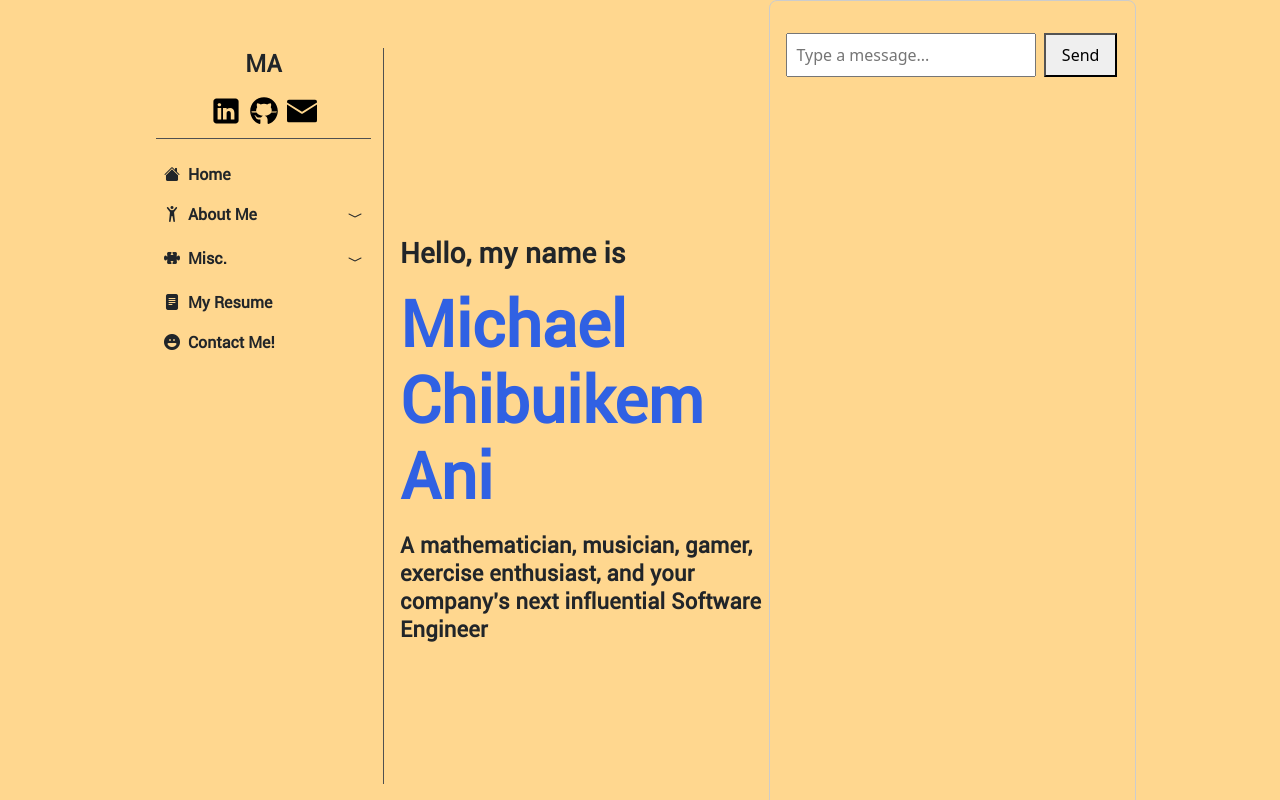
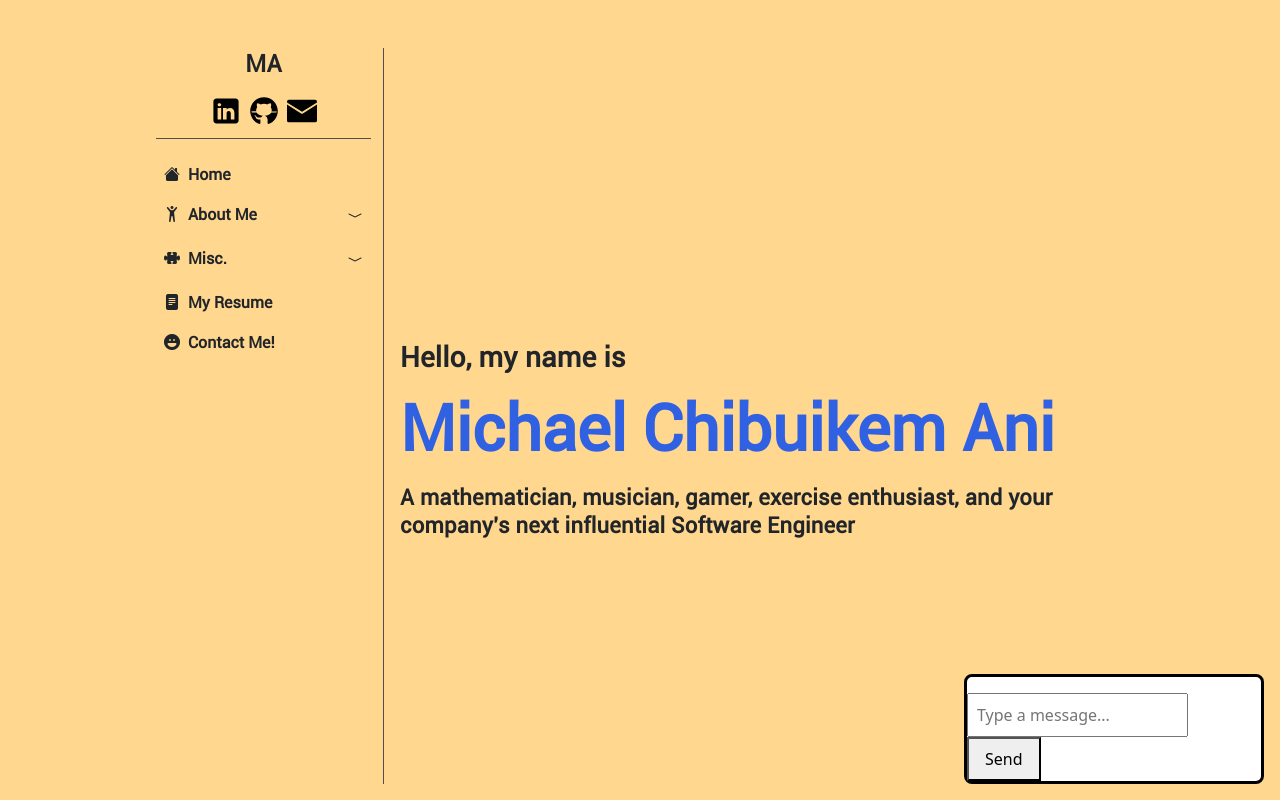
Before and after one commit to Smashthehedgehog/portfolio-fullstack, a React (Create React App) app in the folder frontend/: page /my-app in a window 1280 px wide. Shown: the top 800 px of the page. Built offline with nearby package versions, Linux system fonts and the light colour scheme.

Commit message:
Added chatbot placement, need to solve issue with chatbot responses not having right color

```diff
--- a/frontend/src/App.js
+++ b/frontend/src/App.js
@@ -78,8 +78,8 @@ function App() {
             </Routes>
 
           </div>
-          < Chatbot />
         </div>
+        < Chatbot />
       </div>
     </Router>
   );
--- a/frontend/src/components/chatbot/Chatbot.css
+++ b/frontend/src/components/chatbot/Chatbot.css
@@ -1,9 +1,12 @@
 .chat-container {
-    max-width: 600px;
-    margin: 0 auto;
-    padding: 1rem;
-    border: 1px solid #ccc;
+    position: sticky;
+    bottom: 1rem;
+    right: 1rem;
+    max-width: 300px;
+    border: 3px solid #000;
     border-radius: 8px;
+    background-color: #fff;
+    margin-left: auto;
 }
 
 .chat-messages {
@@ -16,15 +19,16 @@
     padding: 0.5rem;
     margin: 0.5rem 0;
     border-radius: 8px;
+    max-width: 95%;
 }
 
 .message.user {
-    background-color: #d1e7dd;
+    background-color: #b6c7f5;
     text-align: right;
 }
 
 .message.bot {
-    background-color: #f8d7da;
+    background-color: #ffd78f;
     text-align: left;
 }
 
```
